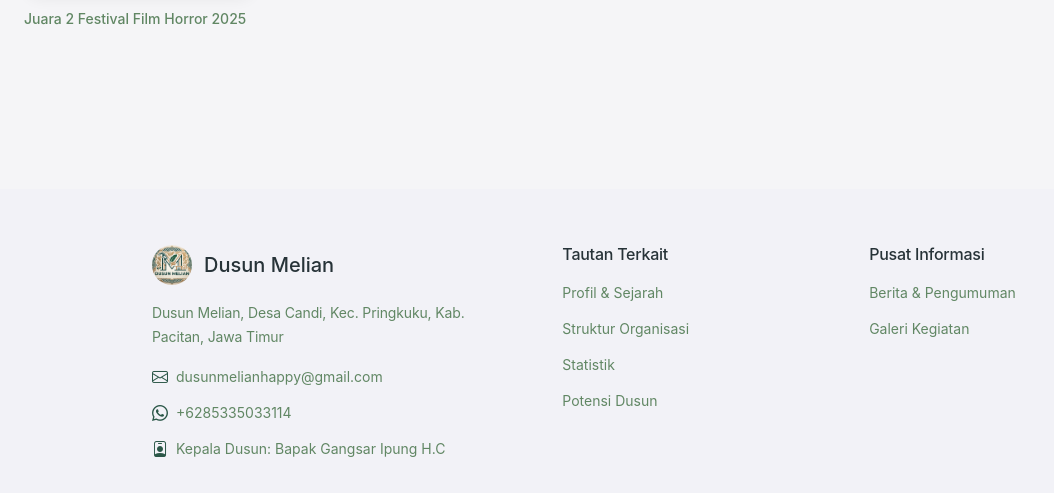
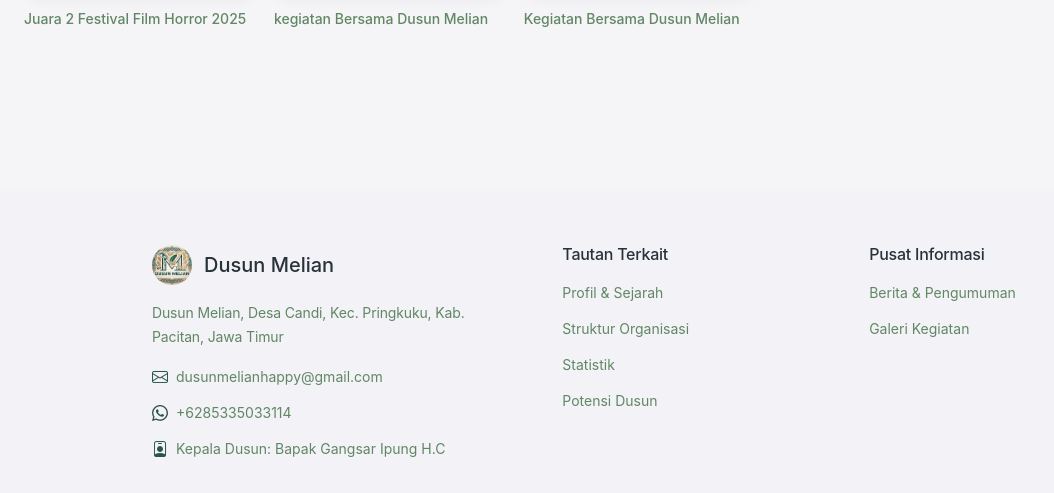
Before and after one commit to Noiro-0/Melian-Happy, a Jekyll site: the page built from galeri.html, in a window 1280 px wide and 900 px high, scrolled down 1066 px, cut to the strip 407-900 px from the top of the window. Shown: the whole strip, without its empty margins (0-1054 px from the left). Built offline with Jekyll 4.4.1, drawn with Linux system fonts in a browser that asks for light colours; nearby versions of some CDN libraries.

Commit message:
Update Galeri “galeri”

```diff
--- a/_data/galeri.yml
+++ b/_data/galeri.yml
@@ -41,3 +41,5 @@ galeri:
     gambar: /assets/img/uploads/foto_dusun_melian-20-.jpeg
   - judul: Juara 2 Festival Film Horror 2025
     gambar: /assets/img/uploads/foto_dusun_melian-21-.jpeg
+  - judul: kegiatan Bersama Dusun Melian
+  - judul: Kegiatan Bersama Dusun Melian
```
Also changed, not shown: 1 other file.
